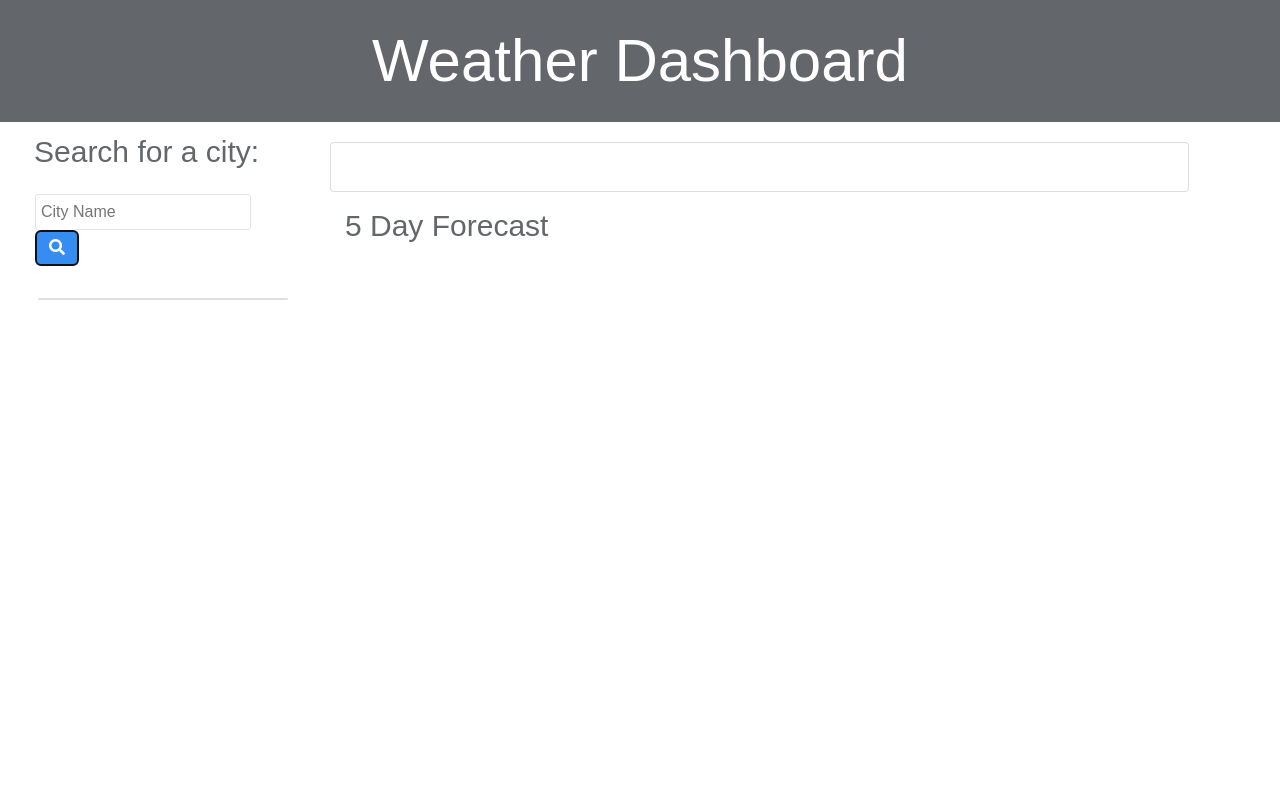
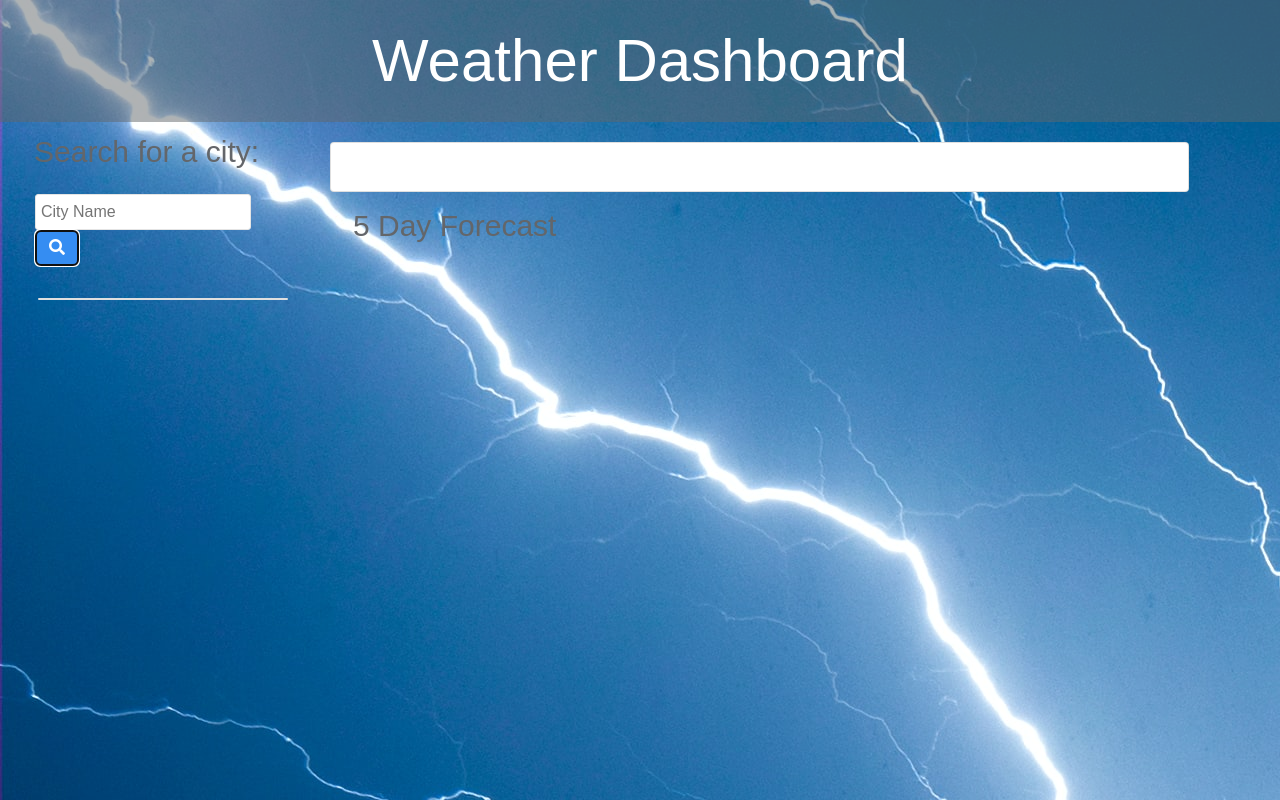
Before and after one commit to akuranz/Weather-Dashboard, a plain HTML site: page index.html in a window 1280 px wide. Both pictures are taken after typing "Sample" into the empty fields and a click on the button 57 px from the left and 248 px from the top of the page. Drawn offline with nearby package versions, Linux system fonts and the light colour scheme; no server answers.

Commit message:
added background photo

```diff
--- a/css/style.css
+++ b/css/style.css
@@ -1,8 +1,8 @@
 body {
-  color: #63666a;
+  /* color: #63666a; */
   height: 100%;
   line-height: 2;
-  background-color: #fff;
+  background-image: url(../assets/Images/michal-mancewicz-R9L7ukhBSgs-unsplash.jpg);
   font-family: "Arial", "Helvetica Neue", Helvetica, sans-serif;
   display: flex;
   min-height: 100vh;
@@ -12,7 +12,7 @@ body {
 }
 
 h1 {
-  background-color: #63666a;
+  background-color: #63666a80;
   font-size: 60px;
   color: #fff;
   padding: 25px;
--- a/index.html
+++ b/index.html
@@ -62,7 +62,7 @@
             </div>
           </div>
         </div>
-        <div class="row ml-2 mt-2">
+        <div class="row ml-3 mt-2">
           <h2>5 Day Forecast</h2>
         </div>
         <div
```
Also changed, not shown: assets/Images/david-moum-nbqlWhOVu6k-unsplash.jpg (added), assets/Images/michal-mancewicz-R9L7ukhBSgs-unsplash.jpg (added), assets/Images/noaa-Y7GUOQ83OMg-unsplash.jpg (added), 1 other file.
